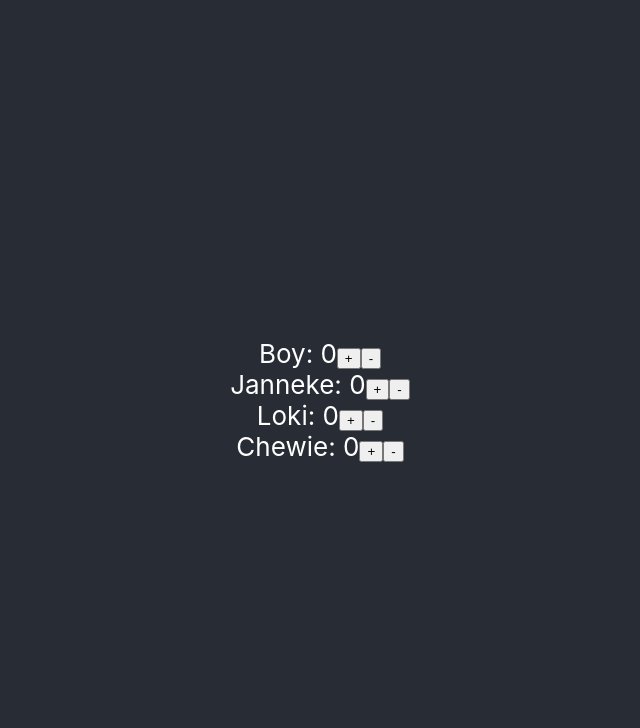
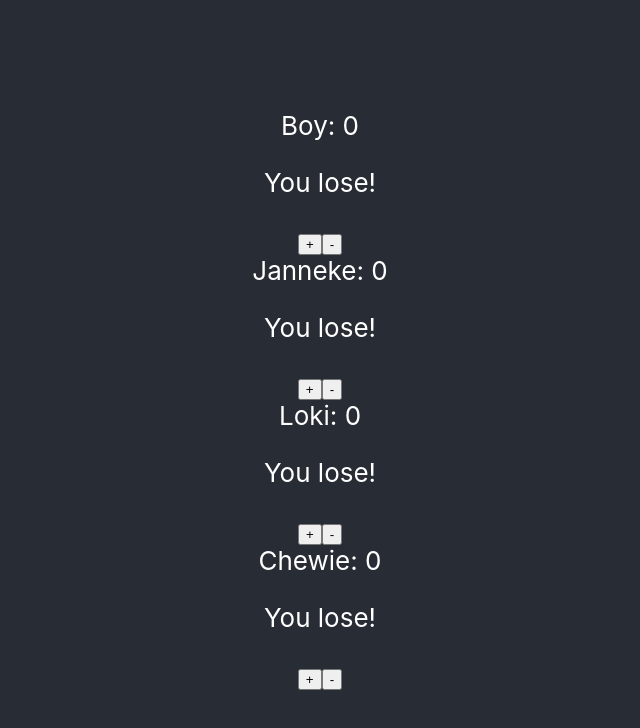
Before and after one commit to Bs1987/state-examples, a React (Create React App) app: page / in a window 1280 px wide. Shown: the top 728 px of the page, without its empty margins (320-960 px from the left). Built offline with nearby package versions, Linux system fonts and the light colour scheme.

Commit message:
add conditional rendering

```diff
--- a/src/User.js
+++ b/src/User.js
@@ -13,9 +13,14 @@ function User (props) {
 	return (
 	 <div>
 		 {props.username}: {score}
+		 {/*{ score === 10 && <p>You have won!!</p>}*/}
+		 {score === 10 ? (
+		  <p>You have won!!</p>
+		 ) : (
+		  <p>You lose!</p>
+		 )}
 		 <button onClick={() => setScore(score + 1)}>+</button>
 		 <button onClick={() => setScore(score - 1)}>-</button>
-
 	 </div>
 	);
 }
```
